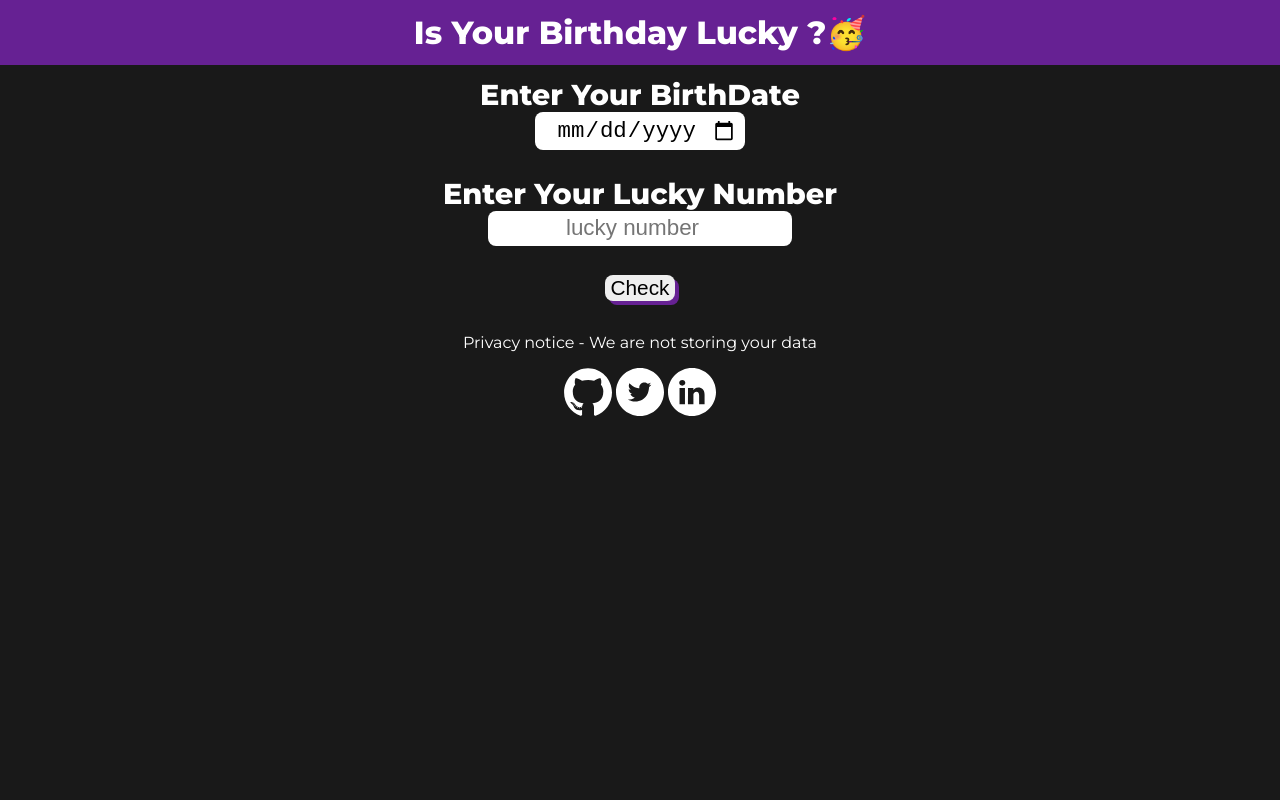
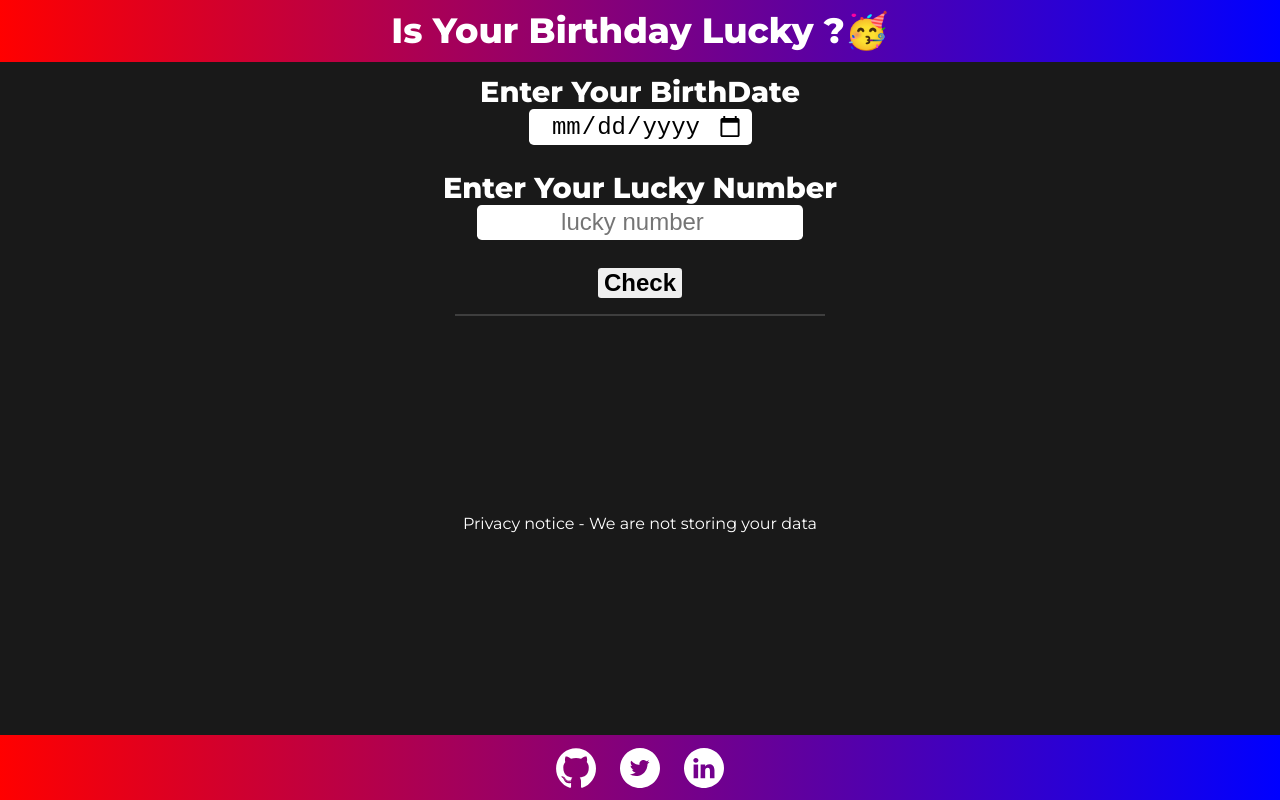
Before and after one commit to JatinSingh08/Is-Your-Birthday-Lucky-, a plain HTML site: page index.html in a window 1280 px wide. Drawn offline with Linux system fonts and the light colour scheme.

Commit message:
Update styles.css

```diff
--- a/styles.css
+++ b/styles.css
@@ -8,7 +8,8 @@
 body {
   background-color: rgb(25,25,25);
   color: white;
-  font-family: 'Montserrat', sans-serif;  padding: 0;
+  font-family: 'Montserrat', sans-serif;
+  padding: 0;
   margin: 0;
   text-align: center;
   display: flex;
@@ -17,9 +18,9 @@ body {
 }
 
 .heading {
-  background-color: var(--primary-color);
-  font: 2.2rem;
-  padding: 0.8rem;
+  background: linear-gradient(to right, red, blue);
+  font-size: 2.2rem;
+  padding: 0.58rem;
   margin: 0;
 }
 main {
@@ -45,21 +46,20 @@ main {
 }
 
 .dob input, .lucky-number input {
-  font-size: 1.4rem;
+  font-size: 1.5rem;
   text-align: center;
-  padding: 0.3rem 0.5rem;
+  padding: 0.2rem 0.5rem;
   border: none;
-  border-radius: 0.5rem;
+  border-radius: 0.3rem;
 }
 
 #check-button {
   border: none;
-  border-radius: 0.5rem;
-  font-size: 1.3rem;
-  font-weight: 500;
-  padding: 0.3 1.5rem;
+  border-radius: 0.2rem;
+  font-size: 1.5rem;
+  font-weight: 550;
+  padding: 0.8 1.5rem;
   margin: 1rem;
-  box-shadow: 4px 4px var(--primary-color);
 }
 #check-button:active {
   box-shadow: none;
@@ -67,25 +67,40 @@ main {
 }
 
 .divider {
-  width: 30rem;
-  padding: px;
+  width: 23rem;
+  padding: 1px;
   background-color: var(--off-dark);
 }
 
 .gif {
   width: 20rem;
-  border-radius: 5px;
+  border-radius: 3px;
 }
 
 #result {
-  font-size: 1.3rem;
+  font-size: 1.5rem;
   background-color: var(--off-dark);
-  padding:0.1rem 1.5rem;
-  border-radius: 0.5rem;
-  margin: 1rem 0 0.5rem 0;
+  padding:0.2rem 1.8rem;
+  border-radius: 0.2rem;
+  margin: 1rem 0 1rem 0;
 }
 
-#privacy {
+footer {
+  display: flex;
+  justify-items: center;
+  justify-content: center;
+  background: linear-gradient(to right, red, blue);
+  padding: 0.5rem;
+  gap: 1.5rem;
+  margin-top: auto;
+}
+
+.social-icons {
+  width: 2.5rem;
+  margin-top: 0.3rem;
+}
+
+.privacy {
   margin-top: auto;
   margin-bottom: 0.3rem;
 }
```
